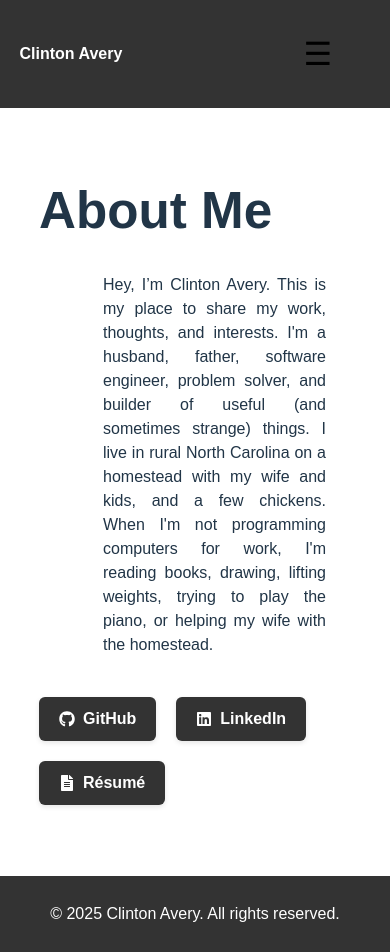
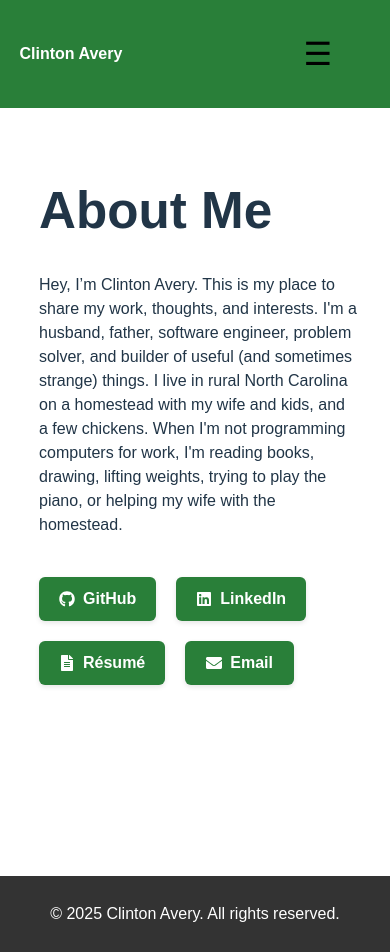
Before and after one commit to avEggHead/clintonjaverydotcom, a React (Vite) app in the folder clintonjavery/: page /about in a window 390 px wide. Built offline with nearby package versions, Linux system fonts and the light colour scheme.

Commit message:
final mobile touches

```diff
--- a/clintonjavery/src/components/Navbar.module.css
+++ b/clintonjavery/src/components/Navbar.module.css
@@ -1,5 +1,5 @@
 .navbarWrapper {
-  background-color: #333;
+  background-color: #297f39;
   width: 100%;
 }
 
--- a/clintonjavery/src/pages/About.tsx
+++ b/clintonjavery/src/pages/About.tsx
@@ -1,48 +1,66 @@
+import { useState } from "react";
 import styles from "../styles/layout.module.css";
-import { FaGithub, FaLinkedin, FaFileAlt } from "react-icons/fa";
+import { FaGithub, FaLinkedin, FaFileAlt, FaEnvelope, FaClipboard } from "react-icons/fa";
+import { BiColor } from "react-icons/bi";
 
 export default function About() {
+  const [showModal, setShowModal] = useState(false);
+  const email = "clintonjavery@gmail.com";
+
+  const copyEmail = () => {
+    navigator.clipboard.writeText(email);
+    alert("Email copied to clipboard!");
+  };
+
   return (
     <div className={styles.pageContainer}>
       <h1 className={styles.pageHeading}>About Me</h1>
-      <p className={styles.pageSubtext}>
-      Hey, I’m Clinton Avery. This is my place to share my work, thoughts, and interests.
+      <p style={{ paddingRight: "2rem" }}>
+        Hey, I’m Clinton Avery. This is my place to share my work, thoughts, and interests.
         I'm a husband, father, software engineer, problem solver, and builder of useful (and sometimes strange) things.
-        I live in rural North Carolina on a homestead with my wife and kids, and a few chickens.  When I'm not
+        I live in rural North Carolina on a homestead with my wife and kids, and a few chickens. When I'm not
         programming computers for work, I'm reading books, drawing, lifting weights, trying to play the piano,
-        or helping my wife with the homestead.      </p>
+        or helping my wife with the homestead.
+      </p>
 
       <div style={{ marginTop: "40px", display: "flex", gap: "20px", flexWrap: "wrap" }}>
-        <a
-          href="https://github.com/avEggHead"
-          target="_blank"
-          rel="noopener noreferrer"
-          className={styles.buttonLink}
-        >
+        <a href="https://github.com/avEggHead" target="_blank" rel="noopener noreferrer" className={styles.buttonLink}>
           <FaGithub style={{ marginRight: "8px" }} />
           GitHub
         </a>
 
-        <a
-          href="https://www.linkedin.com/in/clinton-avery-593337160/"
-          target="_blank"
-          rel="noopener noreferrer"
-          className={styles.buttonLink}
-        >
+        <a href="https://www.linkedin.com/in/clinton-avery-593337160/" target="_blank" rel="noopener noreferrer" className={styles.buttonLink}>
           <FaLinkedin style={{ marginRight: "8px" }} />
           LinkedIn
         </a>
 
-        <a
-          href="/Clinton_Avery_Resume.pdf"
-          target="_blank"
-          rel="noopener noreferrer"
-          className={styles.buttonLink}
-        >
+        <a href="./Clinton_Avery_Resume.pdf" target="_blank" rel="noopener noreferrer" className={styles.buttonLink}>
           <FaFileAlt style={{ marginRight: "8px" }} />
           Résumé
         </a>
+
+        <button className={styles.buttonLink} onClick={() => setShowModal(true)}>
+          <FaEnvelope style={{ marginRight: "8px" }} />
+          Email
+        </button>
       </div>
+
+      {showModal && (
+  <div className={styles.modalOverlay} onClick={() => setShowModal(false)}>
+    <div className={styles.modalContent} onClick={e => e.stopPropagation()}>
+      <button className={styles.closeButton} onClick={() => setShowModal(false)}>
+        &times;
+      </button>
+      <p style={{color: "white"}}> .</p>
+      <p className={styles.emailText}>Email: <strong>{email}</strong></p>
+      <button className={styles.buttonLink} onClick={copyEmail}>
+        <FaClipboard style={{ marginRight: "8px" }} />
+        Copy to Clipboard
+      </button>
+    </div>
+  </div>
+)}
+
     </div>
   );
 }
--- a/clintonjavery/src/pages/Books.tsx
+++ b/clintonjavery/src/pages/Books.tsx
@@ -57,7 +57,7 @@ export default function Books() {
   return (
     <div className={styles.pageContainer}>
       <h1 className={styles.pageHeading}>Bookshelf</h1>
-      <p className={styles.pageSubtext}>
+      <p style={{ paddingRight: "2rem" }}>
         A record of what I’ve been reading and what I’ve taken away from it.
       </p>
 
@@ -66,7 +66,7 @@ export default function Books() {
           <div key={idx}>
             <h2>{book.title}</h2>
             <p><em>by {book.author}</em> — <strong>{book.status}</strong> <span style={{ color: "#888" }}>({book.date})</span></p>
-            <p>{book.blurb}</p>
+            <p style={{ paddingRight: "2rem" }}>{book.blurb}</p>
           </div>
         ))}
       </div>
--- a/clintonjavery/src/pages/Home.tsx
+++ b/clintonjavery/src/pages/Home.tsx
@@ -3,8 +3,8 @@ import styles from "../styles/layout.module.css";
 export default function Home() {
   return (
     <div className={styles.pageContainer}>
-      <h1 className={styles.heading}>Welcome to My Site</h1>
-      <p className={styles.subtext}>
+      <h1 className={styles.pageHeading}>Welcome</h1>
+      <p style={{ paddingRight: "2rem" }}>
         A personal site to showcase my work, thoughts, and projects.
       </p>
     </div>
--- a/clintonjavery/src/pages/Post.tsx
+++ b/clintonjavery/src/pages/Post.tsx
@@ -12,7 +12,7 @@ export default function Post() {
     <div className={styles.pageContainer}>
       <h1 className={styles.pageHeading}>{post.title}</h1>
       <p style={{ color: "#888" }}>{post.date}</p>
-      <div style={{ whiteSpace: "pre-wrap", lineHeight: "1.6", paddingRight: "3rem", textAlign: "justify" }}>
+      <div style={{ whiteSpace: "pre-wrap", lineHeight: "1.6", paddingRight: "2rem", textAlign: "justify" }}>
         {post.content}
       </div>
     </div>
--- a/clintonjavery/src/pages/Writing.tsx
+++ b/clintonjavery/src/pages/Writing.tsx
@@ -6,7 +6,7 @@ export default function Writing() {
   return (
     <div className={styles.pageContainer}>
       <h1 className={styles.pageHeading}>Writing</h1>
-      <p>Essays, reflections, and thoughts in progress.</p>
+      <p style={{ paddingRight: "2rem" }}>Essays, reflections, and thoughts in progress.</p>
 
       <div style={{ display: "flex", flexDirection: "column", gap: "30px" }}>
         {posts.map((post) => (
@@ -15,8 +15,8 @@ export default function Writing() {
               <Link to={`/writing/${post.slug}`}>{post.title}</Link>
             </h2>
             <p style={{ color: "#888" }}>{post.date}</p>
-            <p>{post.preview}</p>
-            <Link to={`/writing/${post.slug}`} style={{ color: "#0066cc" }}>
+            <p style={{ paddingRight: "2rem" }}>{post.preview}</p>
+            <Link to={`/writing/${post.slug}`} style={{ color: "#0066cc"}}>
               Read more →
             </Link>
           </div>
--- a/clintonjavery/src/styles/layout.module.css
+++ b/clintonjavery/src/styles/layout.module.css
@@ -28,6 +28,9 @@
   grid-template-columns: repeat(auto-fit, minmax(180px, 1fr));
   gap: 20px;
   margin-top: 30px;
+  padding-left: 1rem;
+  padding-right: 8rem;
+  box-sizing: border-box;
 }
 
 .imageCard {
@@ -93,7 +96,7 @@
 }
 
 .buttonLink {
-  background-color: #333;
+  background-color: #297f39;
   color: white;
   padding: 10px 20px;
   border-radius: 6px;
@@ -106,7 +109,7 @@
 }
 
 .buttonLink:hover {
-  background-color: #555;
+  background-color: #6df49a;
   transform: translateY(-2px);
   box-shadow: 0 4px 12px rgba(0,0,0,0.2);
 }
```
Also changed, not shown: 1 other file (tests, documents, lock files or other folders).
